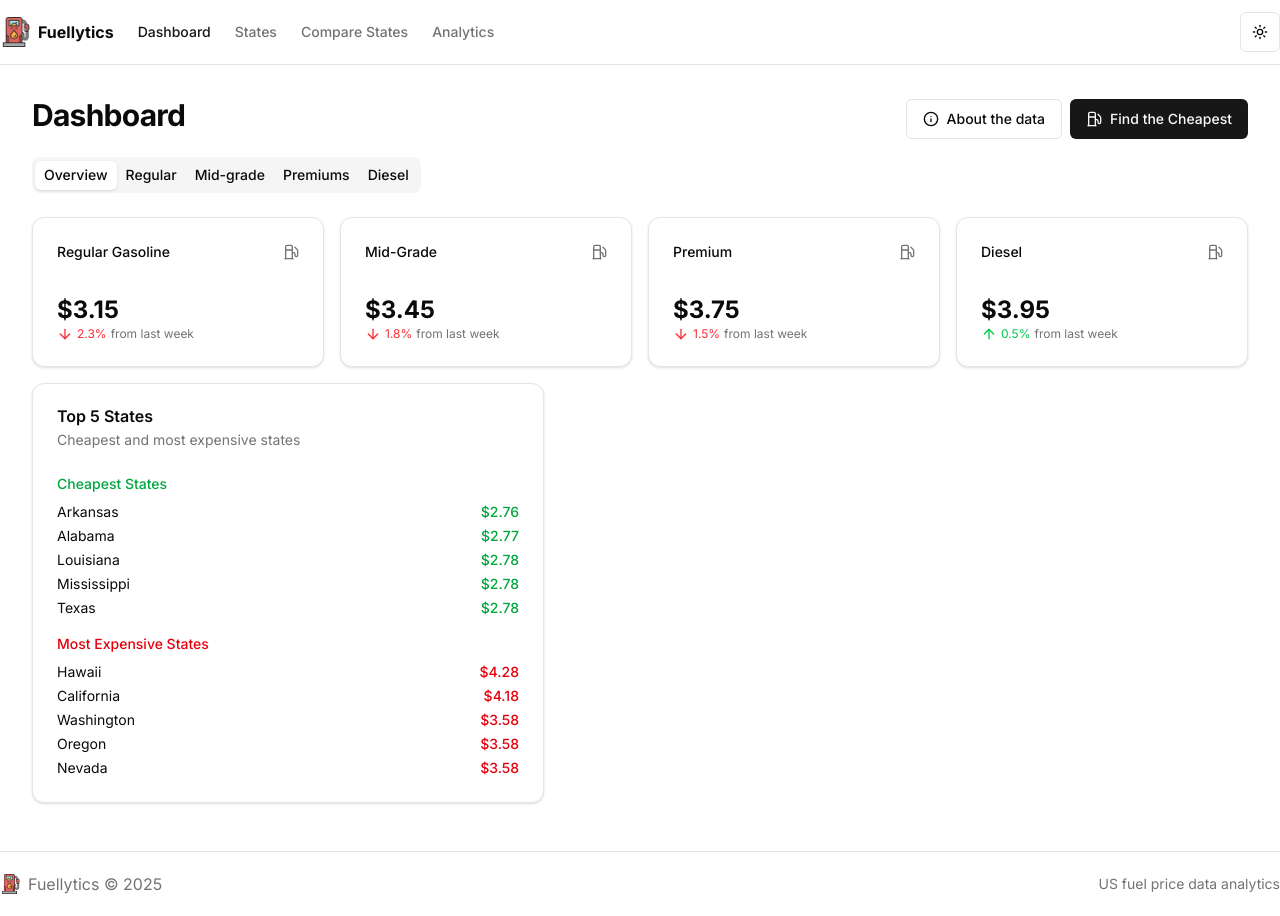
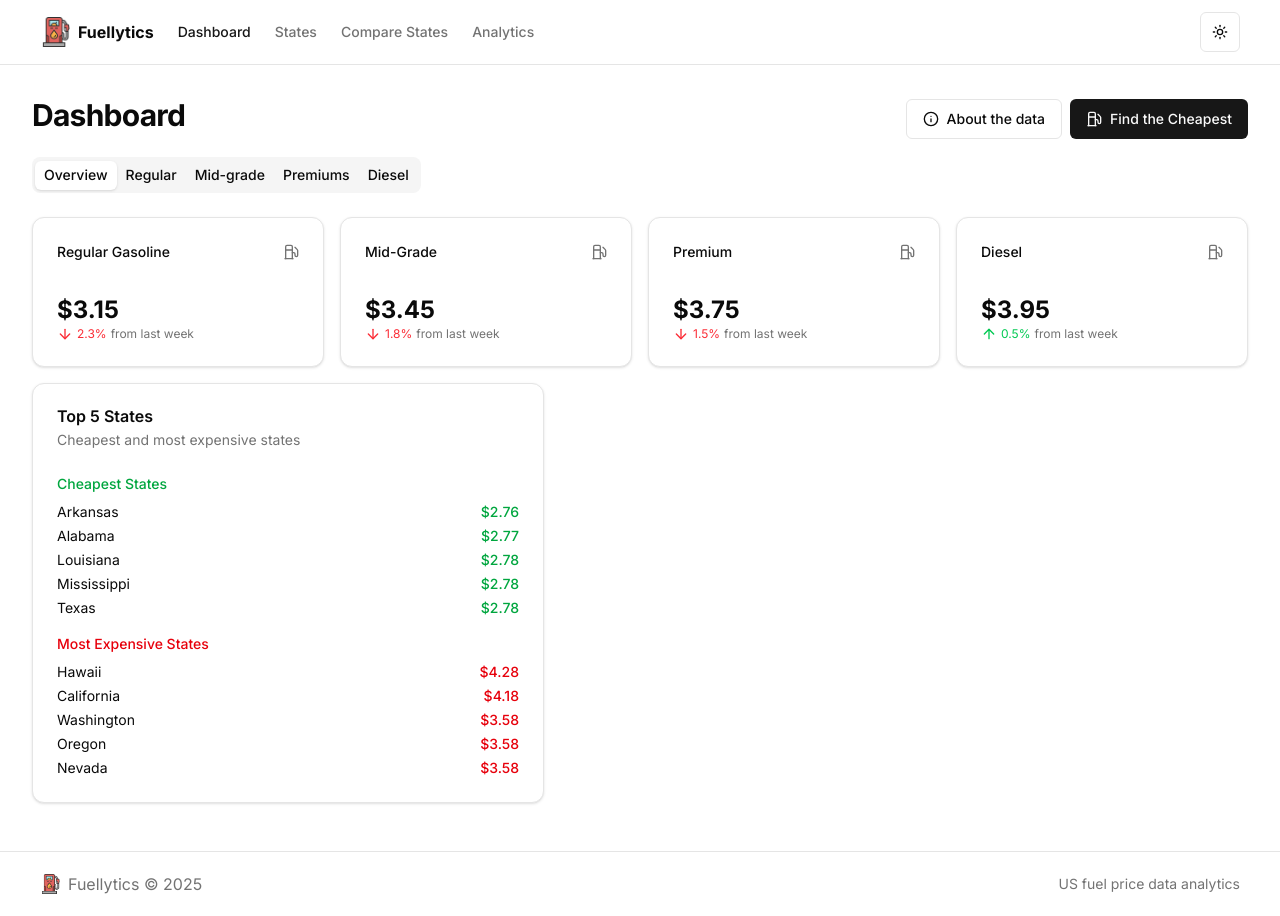
Before and after one commit to dhakb/fuellytics, a Next.js app: page / in a window 1280 px wide. Built offline with nearby package versions, Linux system fonts and the light colour scheme.

Commit message:
fix(style): correct header and footer content alignement on the edges

```diff
--- a/src/components/footer.tsx
+++ b/src/components/footer.tsx
@@ -4,7 +4,7 @@ import Image from "next/image";
 export default function Footer() {
   return (
     <footer className="border-t py-6 md:py-0">
-      <div className="container flex flex-col items-center justify-between gap-4 md:h-16 md:flex-row">
+      <div className="flex items-center justify-between gap-4 pl-10 pr-10 md:h-16 md:flex-row">
         <div className="flex items-center gap-2">
           <Image src="/logo.png" alt="logo" width={20} height={30}/>
           <p className="text-sm leading-loose text-muted-foreground md:text-base">
--- a/src/components/header.tsx
+++ b/src/components/header.tsx
@@ -9,7 +9,7 @@ export default function Header() {
   return (
     <header
       className="sticky top-0 z-50 w-full border-b bg-background/98 backdrop-blur supports-[backdrop-filter]:bg-background/60">
-      <div className="container flex h-16 items-center">
+      <div className="flex h-16 items-centet pl-10 pr-10">
         <Link href="/" className="flex items-center space-x-2 mr-6">
           <Image src="/logo.png" alt="logo" width={30} height={30}/>
           <span className="font-bold inline-block">Fuellytics</span>
```
